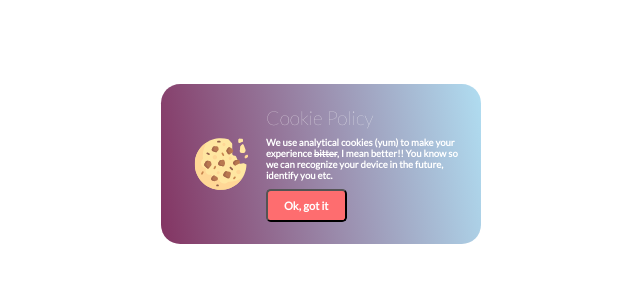
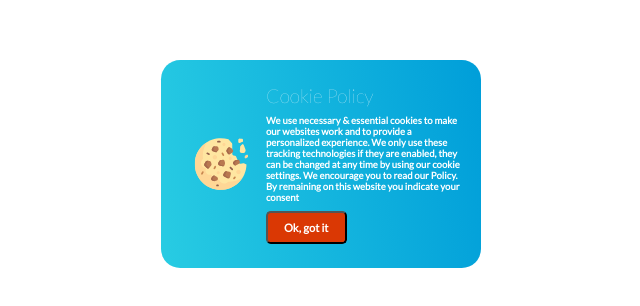
Before and after one commit to alba-molina-nyc/js_animations, a plain HTML site: page index.html in a window 1280 px wide. Shown: the part 236-542 px from the top of the page, without its empty margins (319-959 px from the left). Drawn offline with nearby package versions, Linux system fonts and the light colour scheme.

Commit message:
cookie policy

```diff
--- a/index.html
+++ b/index.html
@@ -73,7 +73,7 @@
 </svg>
 <div class="text">
     <h2 class="cookie-title">Cookie Policy</h2>
-    <p class="cookie-subtitle">We use analytical cookies (yum) to make your experience <strike>bitter</strike>, I mean better!! You know so we can recognize your device in the future, identify you etc.</p>
+    <p class="cookie-subtitle">We use necessary & essential cookies to make our websites work and to provide a personalized experience. We only use these tracking technologies if they are enabled, they can be changed at any time by using our cookie settings. We encourage you to read our Policy. By remaining on this website you indicate your consent</p>
 <button>Ok, got it</button>
 </div>
 </div>
--- a/style.css
+++ b/style.css
@@ -9,7 +9,7 @@ body{
 }
 
 .cookie-container {
-    background: linear-gradient(260deg, #B0DDF1 0%, #833462 100%);
+    background: linear-gradient(260deg, #009ED9 0%, #28CCE3 100%);
     /* centers in the middle */
     position: absolute;
     top: 50%;
@@ -20,7 +20,7 @@ body{
     /* to move cookie and text side by side */
     display: flex;
     width: 20rem;
-    height: 10rem;
+    height: 13rem;
     /* round out corners */
     border-radius: 1.2rem;
     padding: 1rem;
@@ -50,7 +50,7 @@ button {
     font-size: 0.7rem;
     font-weight: bold;
     border-radius: 0.3rem;
-    background: rgb(254,109,111);
+    background: rgb(218,56,4);
     color: white;
 }
 
```
